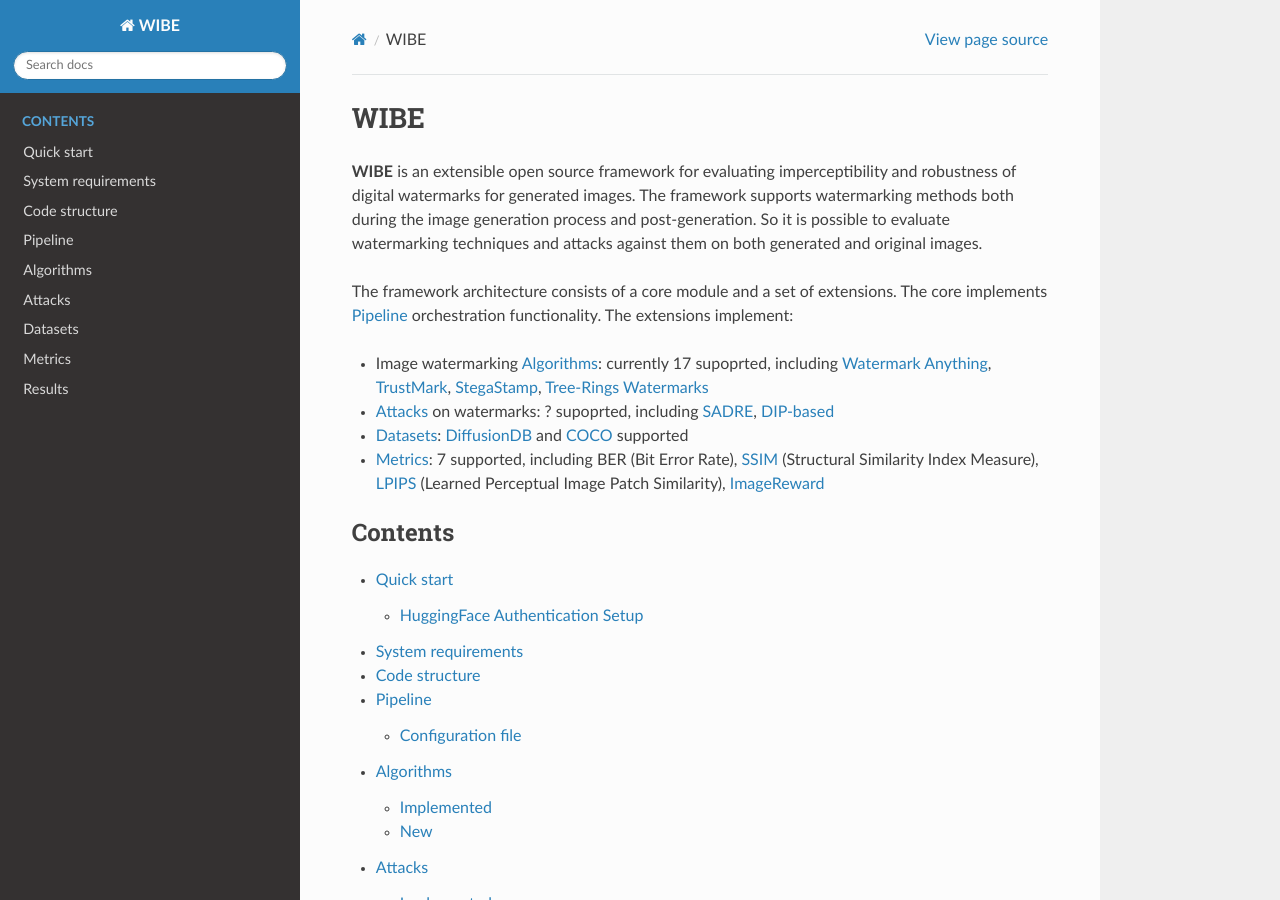
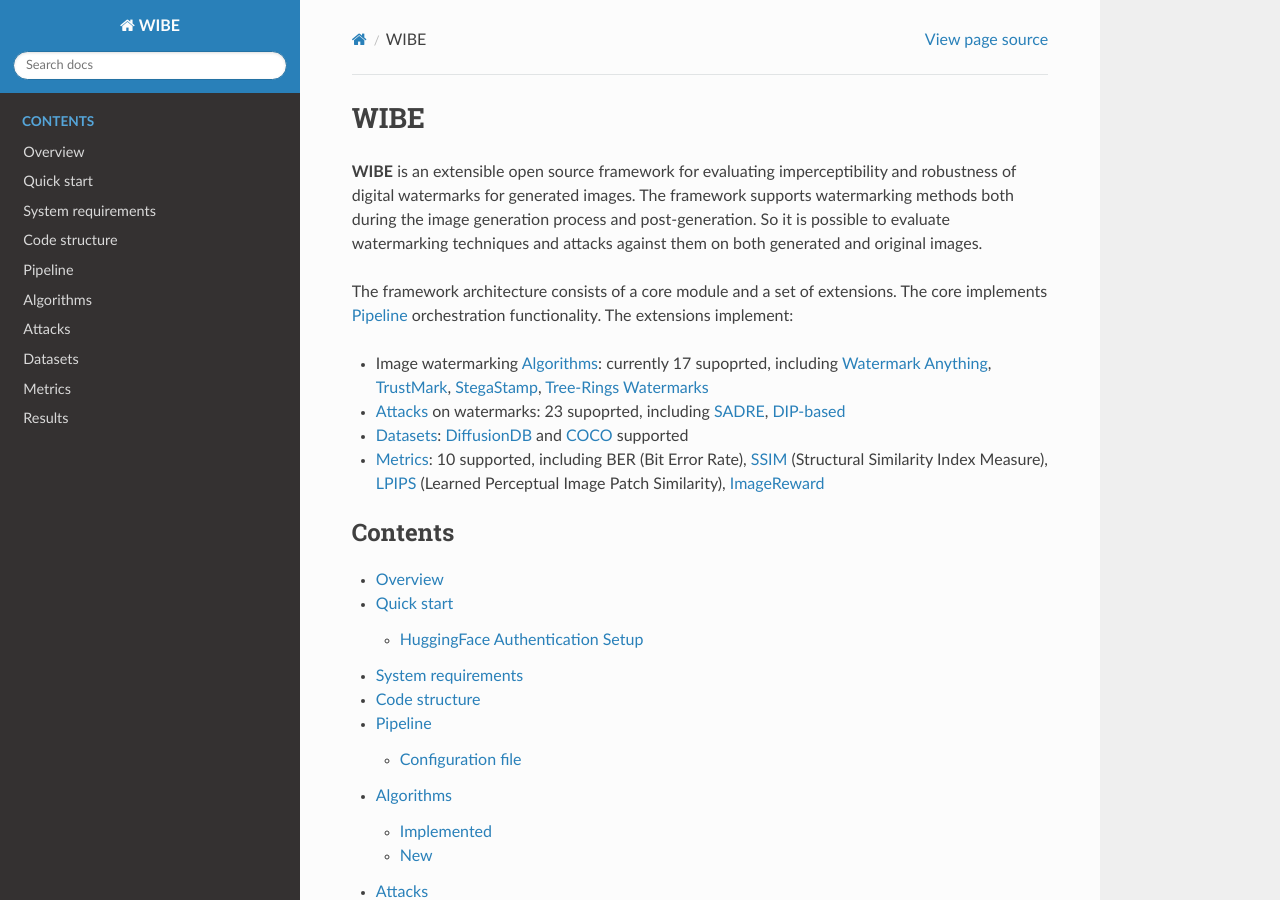
Before and after one commit to ispras/wibe, a Sphinx documentation site: the page built from docs/source/index.rst, in a window 1280 px wide and 900 px high. Built offline with Sphinx 7.4.7 and the Read the Docs theme 3.1.0, drawn with Linux system fonts in a browser that asks for light colours.

Commit message:
[#1] Added README; fixed final numbers

```diff
--- a/docs/source/index.rst
+++ b/docs/source/index.rst
@@ -7,8 +7,8 @@
 ====
 
 .. |number_of_algorithms| replace:: 17
-.. |number_of_attacks| replace:: ?
-.. |number_of_metrics| replace:: 7
+.. |number_of_attacks| replace:: 23
+.. |number_of_metrics| replace:: 10
 
 .. _DiffusionDB: https://poloclub.github.io/diffusiondb/
 .. _COCO: https://cocodataset.org/#home
@@ -31,6 +31,7 @@
    :maxdepth: 2
    :caption: Contents
 
+   overview
    quick_start
    system_requirements
    code_structure
--- /dev/null
+++ b/docs/source/overview.rst
@@ -0,0 +1,6 @@
+.. _overview-link:
+
+Overview
+========
+
+TODO
```
Also changed, not shown: README.rst (added, +26 -0 lines).
